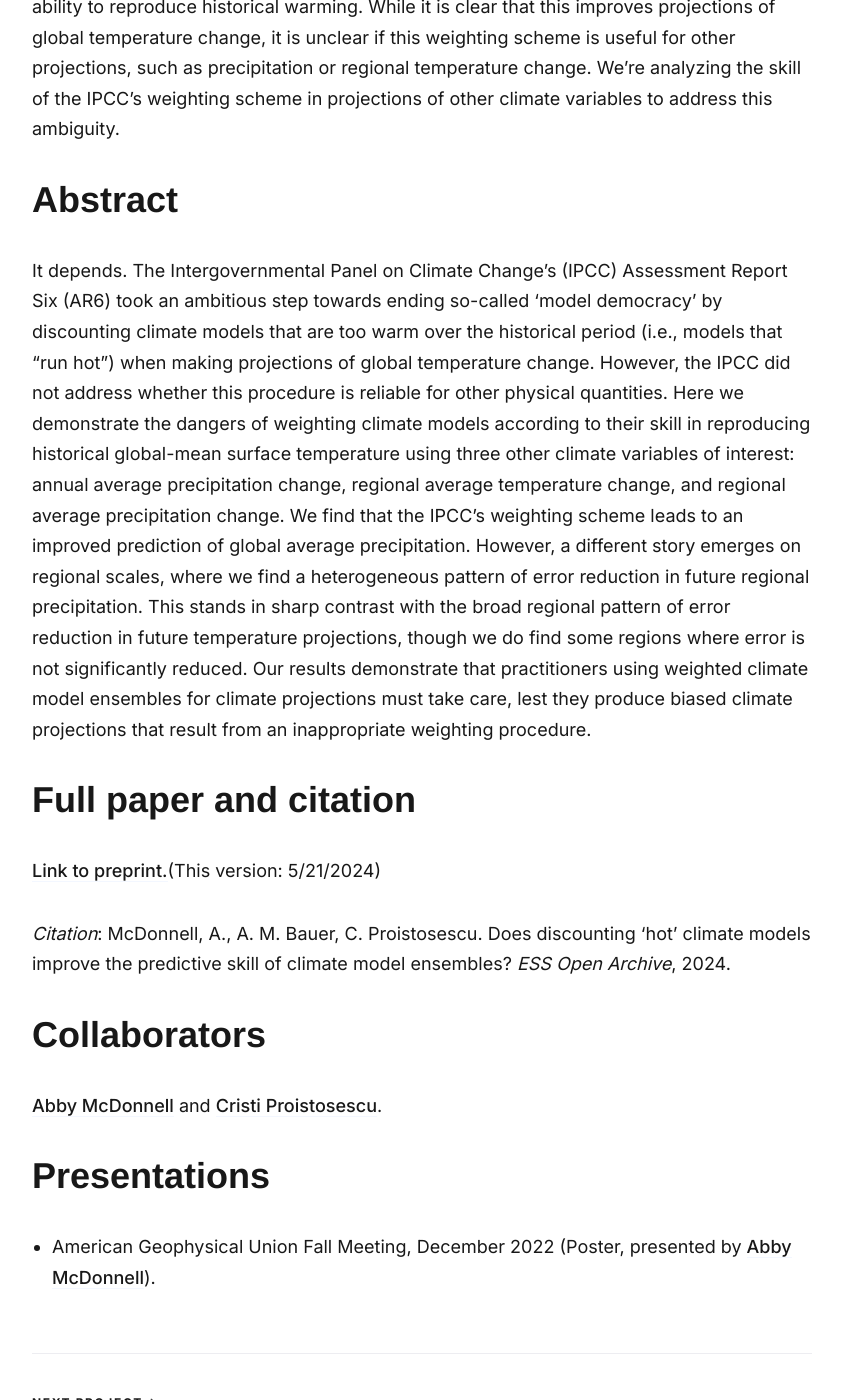
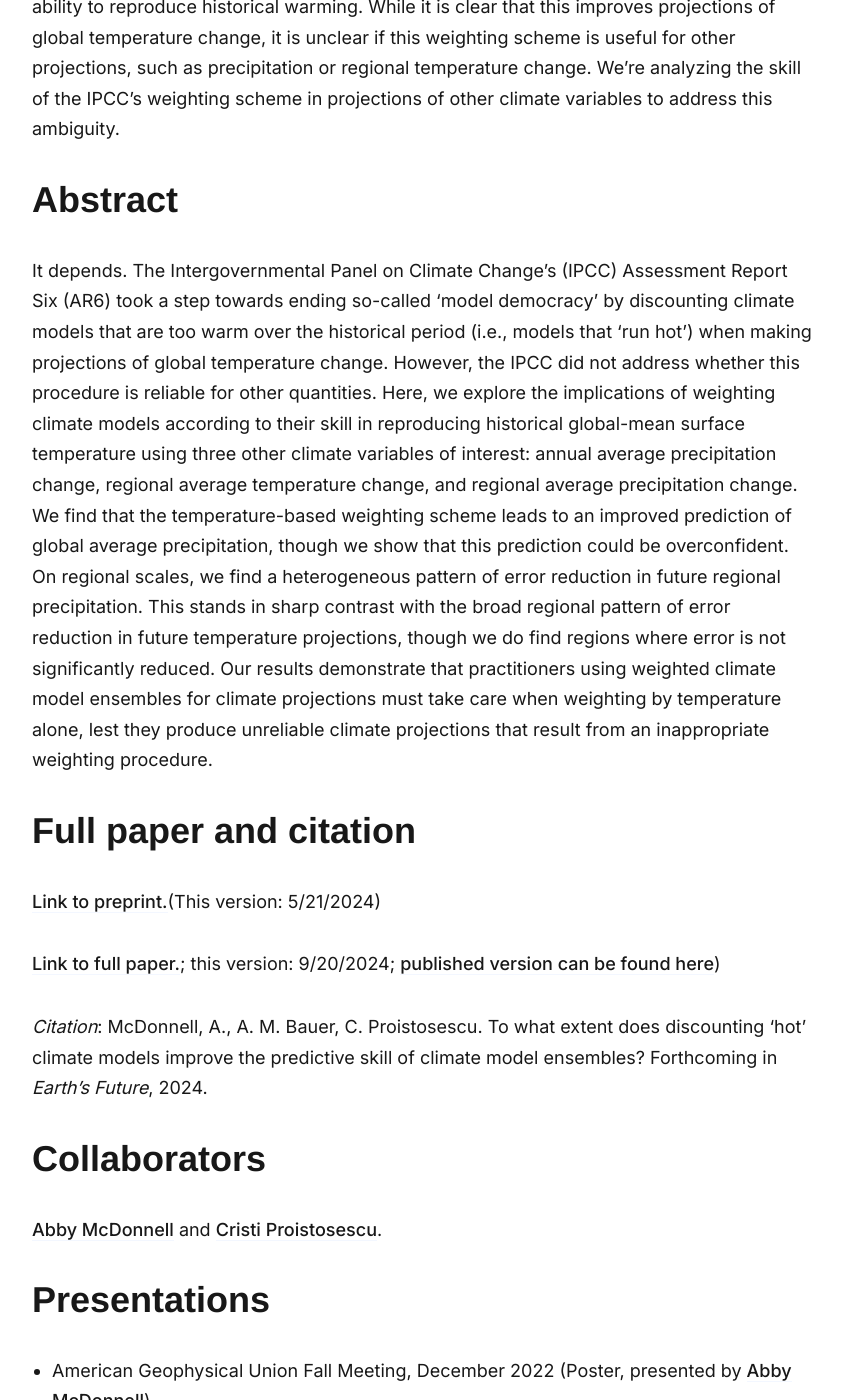
Before and after one commit to adam-bauer-34/adam-bauer-34.github.io, a Jekyll site: the page built from _projects/2022-12-21-improving-forecasts.md, in a window 1280 px wide and 1400 px high, scrolled down 1286 px. Shown: the whole window, without its empty margins (218-1061 px from the left). Built offline with Jekyll 4.4.1, drawn with Linux system fonts in a browser that asks for light colours; nearby versions of some CDN libraries; some web fonts are replaced; some of the changed text lies outside the part shown.

Commit message:
new cv and project page

```diff
--- a/_data/settings.yml
+++ b/_data/settings.yml
@@ -51,7 +51,7 @@
 # Hero Settings
 hero:
   hero__title: I'm Adam, NSF graduate research fellow
-  hero__description: I am pursuing a Ph. D. in physics, focusing on the nexus of climate science, economics, and policy to better understand the risks climate change poses to our planet, both now and in the future. Check out my <a href="https://ambauer.com/files/cv/Bauer_CV.pdf">CV</a> or <a href="https://ambauer.com/files/cv/Bauer_Resume.pdf">resume</a> here.
+  hero__description: I am pursuing a Ph. D. in physics, focusing on the nexus of climate science, economics, and policy to better understand the risks climate change poses to our planet, both now and in the future. Check out my <a href="https://ambauer.com/files/cv/Bauer_CV.pdf">CV</a> here.
   hero__image: '/images/profile.jpg'
 
 #-------------------------------
--- a/_projects/2022-12-21-improving-forecasts.md
+++ b/_projects/2022-12-21-improving-forecasts.md
@@ -1,20 +1,22 @@
 ---
-title: Does discounting 'hot' climate models improve the predictive skill of climate model ensembles?
+title: To what extent does discounting 'hot' climate models improve the predictive skill of climate model ensembles?
 date: 2022-12-21 08:01:35 +0300
 subtitle: Climate science
-image: '/images/project-images/regional_wo_precip_titles.png'
+image: '/images/project-images/rfe-new.png'
 ---
 
 # Project goal
 The Intergovernmental Panel on Climate Change (IPCC) recently advised in their sixth assessment report (AR6) to weight model projections of global temperature change by their ability to reproduce historical warming. While it is clear that this improves projections of global temperature change, it is unclear if this weighting scheme is useful for other projections, such as precipitation or regional temperature change. We're analyzing the skill of the IPCC's weighting scheme in projections of other climate variables to address this ambiguity.
 
 # Abstract
-It depends. The Intergovernmental Panel on Climate Change's (IPCC) Assessment Report Six (AR6) took an ambitious step towards ending so-called 'model democracy' by discounting climate models that are too warm over the historical period (i.e., models that "run hot") when making projections of global temperature change. However, the IPCC did not address whether this procedure is reliable for other physical quantities. Here we demonstrate the dangers of weighting climate models according to their skill in reproducing historical global-mean surface temperature using three other climate variables of interest: annual average precipitation change, regional average temperature change, and regional average precipitation change. We find that the IPCC's weighting scheme leads to an improved prediction of global average precipitation. However, a different story emerges on regional scales, where we find a heterogeneous pattern of error reduction in future regional precipitation. This stands in sharp contrast with the broad regional pattern of error reduction in future temperature projections, though we do find some regions where error is not significantly reduced. Our results demonstrate that practitioners using weighted climate model ensembles for climate projections must take care, lest they produce biased climate projections that result from an inappropriate weighting procedure.
+It depends. The Intergovernmental Panel on Climate Change's (IPCC) Assessment Report Six (AR6) took a step towards ending so-called 'model democracy' by discounting climate models that are too warm over the historical period (i.e., models that 'run hot') when making projections of global temperature change. However, the IPCC did not address whether this procedure is reliable for other quantities. Here, we explore the implications of weighting climate models according to their skill in reproducing historical global-mean surface temperature using three other climate variables of interest: annual average precipitation change, regional average temperature change, and regional average precipitation change. We find that the temperature-based weighting scheme leads to an improved prediction of global average precipitation, though we show that this prediction could be overconfident. On regional scales, we find a heterogeneous pattern of error reduction in future regional precipitation. This stands in sharp contrast with the broad regional pattern of error reduction in future temperature projections, though we do find regions where error is not significantly reduced. Our results demonstrate that practitioners using weighted climate model ensembles for climate projections must take care when weighting by temperature alone, lest they produce unreliable climate projections that result from an inappropriate weighting procedure.
 
 # Full paper and citation
 [Link to preprint.](https://essopenarchive.org/users/783710/articles/940865-does-discounting-hot-climate-models-improve-the-predictive-skill-of-climate-model-ensembles)(This version: 5/21/2024)
 
-_Citation_: McDonnell, A., A. M. Bauer, C. Proistosescu. Does discounting 'hot' climate models improve the predictive skill of climate model ensembles? *ESS Open Archive*, 2024.
+[Link to full paper.](/files/papers/model-weighting/MBP-ToWhatExtent-EarthsFuture-Final.pdf); this version: 9/20/2024; [published version can be found here](https://urldefense.com/v3/__https://rdcu.be/dG8UI__;!!DZ3fjg!-HVo8TN-eL4PUHs4-pt6JPzUvjhooGz_RNr9IUlos7Agpmbi7C8Mi30h1oFW0-caqXXMEDjvpllinMv2OcBPSR7JlIYiTH2rEFiG$))
+
+_Citation_: McDonnell, A., A. M. Bauer, C. Proistosescu. To what extent does discounting 'hot' climate models improve the predictive skill of climate model ensembles? Forthcoming in *Earth's Future*, 2024.
 
 # Collaborators
 [Abby McDonnell](https://cdds-at-uiuc.github.io/team/abby-mcdonnell/) and [Cristi Proistosescu](https://cdds-at-uiuc.github.io/team/cristi-proistosescu/).
```
Also changed, not shown: 4 other files.
